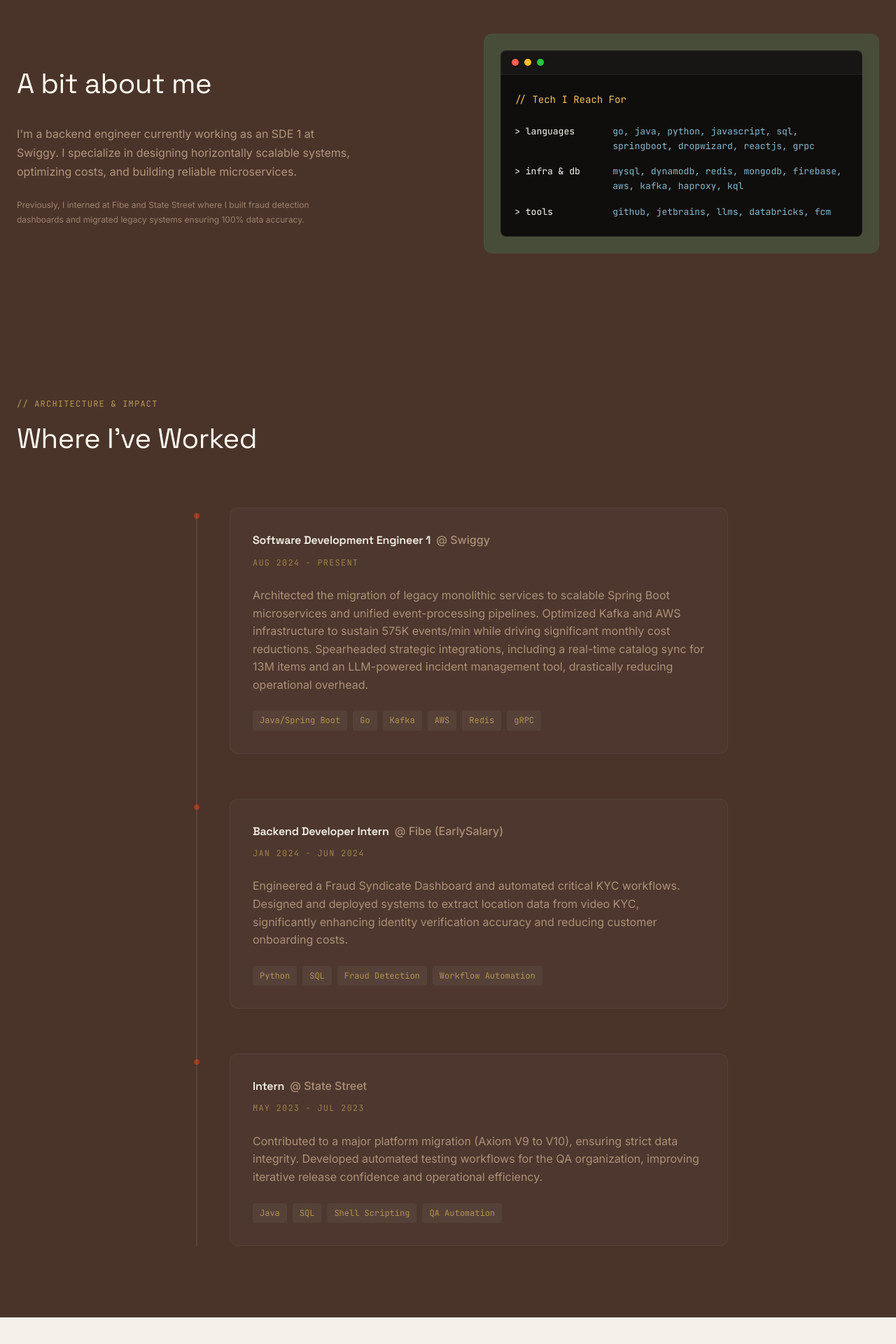
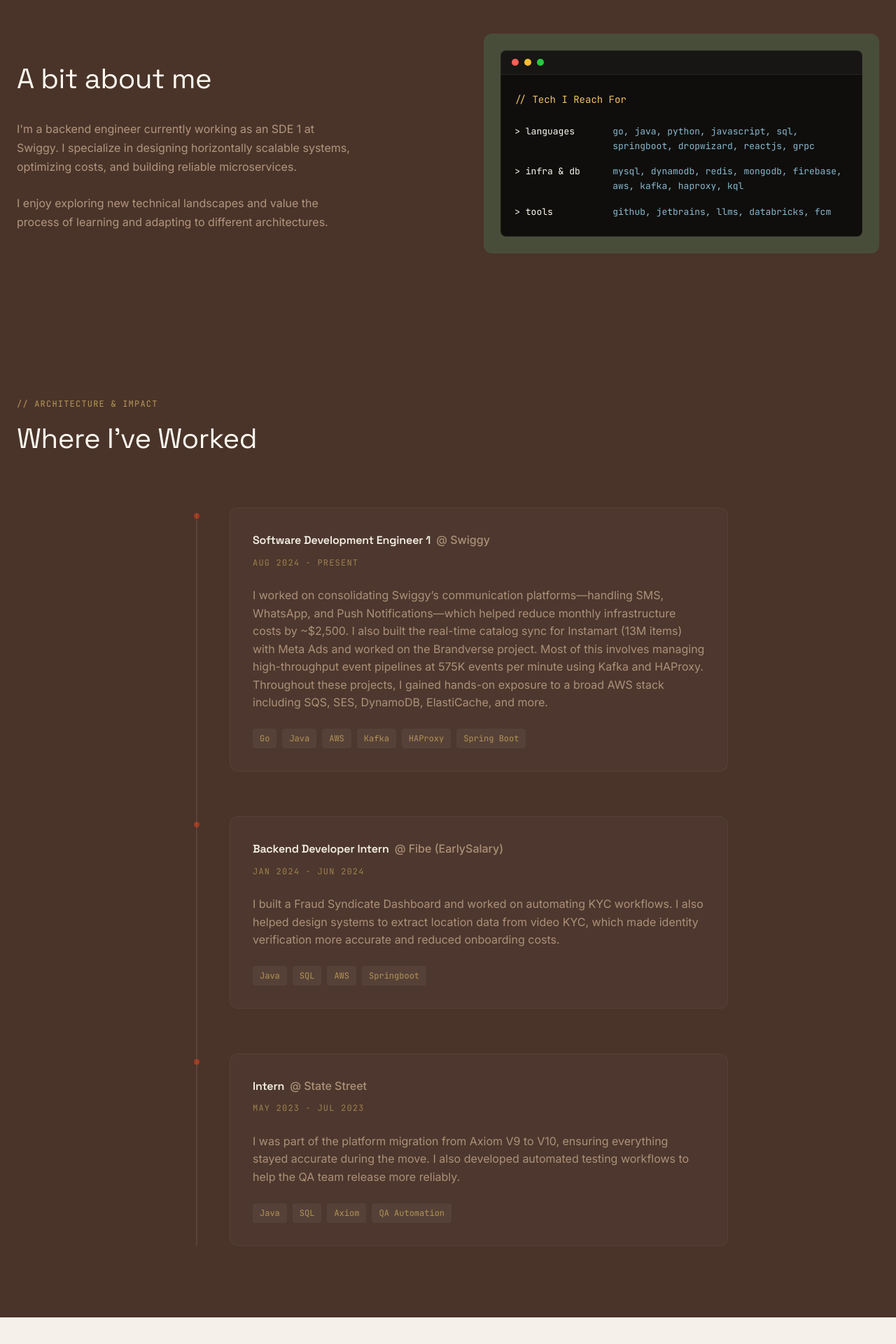
Before and after one commit to actualpranav/actualpranav, a Vue app: page / in a window 1280 px wide. Shown: the part 854-2774 px from the top of the page at 70% size. Built offline with nearby package versions, Linux system fonts and the light colour scheme.

Commit message:
update content

```diff
--- a/src/components/AboutStackSection.vue
+++ b/src/components/AboutStackSection.vue
@@ -14,7 +14,7 @@
             I'm a backend engineer currently working as an SDE 1 at Swiggy. I specialize in designing horizontally scalable systems, optimizing costs, and building reliable microservices.
           </p>
           <p>
-            Previously, I interned at Fibe and State Street where I built fraud detection dashboards and migrated legacy systems ensuring 100% data accuracy.
+            I enjoy exploring new technical landscapes and value the process of learning and adapting to different architectures.
           </p>
         </div>
       </div>
@@ -90,8 +90,6 @@
 
 .about-body p:last-child {
   margin-bottom: 0;
-  font-size: var(--text-small);
-  opacity: 0.8;
 }
 
 /* Stack Column (Terminal) */
--- a/src/components/ContactSection.vue
+++ b/src/components/ContactSection.vue
@@ -1,5 +1,21 @@
 <script setup lang="ts">
+import { ref } from 'vue'
+
 const currentYear = new Date().getFullYear();
+const email = 'pranavpjadhav154@gmail.com';
+const isCopied = ref(false);
+
+const copyEmail = async () => {
+  try {
+    await navigator.clipboard.writeText(email);
+    isCopied.value = true;
+    setTimeout(() => {
+      isCopied.value = false;
+    }, 2000);
+  } catch (err) {
+    console.error('Failed to copy: ', err);
+  }
+};
 </script>
 
 <template>
@@ -13,16 +29,40 @@
         Open to full-time roles, contracts, and interesting problems.
       </p>
 
-      <a href="mailto:pranavpjadhav154@gmail.com" class="email-link">
-        pranavpjadhav154@gmail.com
-      </a>
+      <div class="email-wrapper">
+        <a :href="`mailto:${email}`" class="email-link">
+          {{ email }}
+        </a>
+        <button class="copy-btn" @click="copyEmail" :aria-label="isCopied ? 'Copied' : 'Copy email'">
+          <svg v-if="!isCopied" xmlns="http://www.w3.org/2000/svg" width="16" height="16" viewBox="0 0 24 24" fill="none" stroke="currentColor" stroke-width="2" stroke-linecap="round" stroke-linejoin="round">
+            <rect x="9" y="9" width="13" height="13" rx="2" ry="2"></rect>
+            <path d="M5 15H4a2 2 0 0 1-2-2V4a2 2 0 0 1 2-2h9a2 2 0 0 1 2 2v1"></path>
+          </svg>
+          <svg v-else xmlns="http://www.w3.org/2000/svg" width="16" height="16" viewBox="0 0 24 24" fill="none" stroke="currentColor" stroke-width="2" stroke-linecap="round" stroke-linejoin="round" class="check-icon">
+            <polyline points="20 6 9 17 4 12"></polyline>
+          </svg>
+          <span class="copy-tooltip" v-if="isCopied">Copied!</span>
+        </button>
+      </div>
 
       <div class="social-links">
         <a href="https://www.linkedin.com/in/actualpranav/" target="_blank" rel="noopener noreferrer" class="social-icon" aria-label="LinkedIn">
-          <svg xmlns="http://www.w3.org/2000/svg" width="24" height="24" viewBox="0 0 24 24" fill="none" stroke="currentColor" stroke-width="2" stroke-linecap="round" stroke-linejoin="round">
+          <svg xmlns="http://www.w3.org/2000/svg" width="22" height="22" viewBox="0 0 24 24" fill="none" stroke="currentColor" stroke-width="2" stroke-linecap="round" stroke-linejoin="round">
             <path d="M16 8a6 6 0 0 1 6 6v7h-4v-7a2 2 0 0 0-2-2 2 2 0 0 0-2 2v7h-4v-7a6 6 0 0 1 6-6z"></path>
             <rect x="2" y="9" width="4" height="12"></rect>
             <circle cx="4" cy="4" r="2"></circle>
+          </svg>
+        </a>
+        <a href="https://github.com/actualpranav" target="_blank" rel="noopener noreferrer" class="social-icon" aria-label="GitHub">
+          <svg xmlns="http://www.w3.org/2000/svg" width="22" height="22" viewBox="0 0 24 24" fill="none" stroke="currentColor" stroke-width="2" stroke-linecap="round" stroke-linejoin="round">
+            <path d="M9 19c-5 1.5-5-2.5-7-3m14 6v-3.87a3.37 3.37 0 0 0-.94-2.61c3.14-.35 6.44-1.54 6.44-7A5.44 5.44 0 0 0 20 4.77 5.07 5.07 0 0 0 19.91 1S18.73.65 16 2.48a13.38 13.38 0 0 0-7 0C6.27.65 5.09 1 5.09 1A5.07 5.07 0 0 0 5 4.77a5.44 5.44 0 0 0-1.5 3.78c0 5.42 3.3 6.61 6.44 7A3.37 3.37 0 0 0 9 18.13V22"></path>
+          </svg>
+        </a>
+        <a href="https://www.instagram.com/actualpranav/" target="_blank" rel="noopener noreferrer" class="social-icon" aria-label="Instagram">
+          <svg xmlns="http://www.w3.org/2000/svg" width="22" height="22" viewBox="0 0 24 24" fill="none" stroke="currentColor" stroke-width="2" stroke-linecap="round" stroke-linejoin="round">
+            <rect x="2" y="2" width="20" height="20" rx="5" ry="5"></rect>
+            <path d="M16 11.37A4 4 0 1 1 12.63 8 4 4 0 0 1 16 11.37z"></path>
+            <line x1="17.5" y1="6.5" x2="17.51" y2="6.5"></line>
           </svg>
         </a>
       </div>
@@ -52,7 +92,7 @@
   align-items: center;
   text-align: center;
   max-width: 640px;
-  padding-bottom: var(--spacing-xxl);
+  padding-bottom: var(--spacing-lg);
 }
 
 .contact-label {
@@ -73,6 +113,13 @@
   margin-bottom: var(--spacing-xl);
 }
 
+.email-wrapper {
+  display: flex;
+  align-items: center;
+  gap: 12px;
+  margin-bottom: var(--spacing-xl);
+}
+
 .email-link {
   color: var(--color-nuage-de-lait);
   font-family: var(--font-heading);
@@ -80,8 +127,55 @@
   font-weight: 700;
   position: relative;
   display: inline-block;
-  margin-bottom: var(--spacing-xl);
   padding-bottom: 4px;
+}
+
+.copy-btn {
+  background: rgba(255, 255, 255, 0.05);
+  border: 1px solid rgba(215, 201, 184, 0.2);
+  color: var(--color-camel);
+  cursor: pointer;
+  padding: 8px;
+  border-radius: 8px;
+  display: flex;
+  align-items: center;
+  justify-content: center;
+  position: relative;
+  transition: all 0.2s ease;
+  margin-top: -4px;
+}
+
+.copy-btn:hover {
+  background: rgba(255, 255, 255, 0.1);
+  color: var(--color-nuage-de-lait);
+  border-color: var(--color-camel);
+}
+
+.check-icon {
+  color: #27c93f;
+  animation: pop 0.3s ease-out;
+}
+
+.copy-tooltip {
+  position: absolute;
+  top: -30px;
+  left: 50%;
+  transform: translateX(-50%);
+  background: var(--color-espresso);
+  color: var(--color-nuage-de-lait);
+  font-family: var(--font-mono);
+  font-size: 10px;
+  padding: 4px 8px;
+  border-radius: 4px;
+  border: 1px solid var(--color-camel);
+  white-space: nowrap;
+  pointer-events: none;
+}
+
+@keyframes pop {
+  0% { transform: scale(0.5); }
+  50% { transform: scale(1.2); }
+  100% { transform: scale(1); }
 }
 
 .email-link::after {
@@ -109,7 +203,7 @@
 .social-links {
   display: flex;
   gap: var(--spacing-md);
-  margin-bottom: var(--spacing-xl);
+  margin-bottom: var(--spacing-lg);
 }
 
 .social-icon {
--- a/src/components/ExperienceSection.vue
+++ b/src/components/ExperienceSection.vue
@@ -6,24 +6,24 @@
     role: 'Software Development Engineer 1',
     company: 'Swiggy',
     period: 'Aug 2024 - Present',
-    description: 'Architected the migration of legacy monolithic services to scalable Spring Boot microservices and unified event-processing pipelines. Optimized Kafka and AWS infrastructure to sustain 575K events/min while driving significant monthly cost reductions. Spearheaded strategic integrations, including a real-time catalog sync for 13M items and an LLM-powered incident management tool, drastically reducing operational overhead.',
-    tech: ['Java/Spring Boot', 'Go', 'Kafka', 'AWS', 'Redis', 'gRPC']
+    description: 'I worked on consolidating Swiggy’s communication platforms—handling SMS, WhatsApp, and Push Notifications—which helped reduce monthly infrastructure costs by ~$2,500. I also built the real-time catalog sync for Instamart (13M items) with Meta Ads and worked on the Brandverse project. Most of this involves managing high-throughput event pipelines at 575K events per minute using Kafka and HAProxy. Throughout these projects, I gained hands-on exposure to a broad AWS stack including SQS, SES, DynamoDB, ElastiCache, and more.',
+    tech: ['Go', 'Java', 'AWS', 'Kafka', 'HAProxy', 'Spring Boot']
   },
   {
     id: 2,
     role: 'Backend Developer Intern',
     company: 'Fibe (EarlySalary)',
     period: 'Jan 2024 - Jun 2024',
-    description: 'Engineered a Fraud Syndicate Dashboard and automated critical KYC workflows. Designed and deployed systems to extract location data from video KYC, significantly enhancing identity verification accuracy and reducing customer onboarding costs.',
-    tech: ['Python', 'SQL', 'Fraud Detection', 'Workflow Automation']
+    description: 'I built a Fraud Syndicate Dashboard and worked on automating KYC workflows. I also helped design systems to extract location data from video KYC, which made identity verification more accurate and reduced onboarding costs.',
+    tech: ['Java', 'SQL', 'AWS', 'Springboot']
   },
   {
     id: 3,
     role: 'Intern',
     company: 'State Street',
     period: 'May 2023 - Jul 2023',
-    description: 'Contributed to a major platform migration (Axiom V9 to V10), ensuring strict data integrity. Developed automated testing workflows for the QA organization, improving iterative release confidence and operational efficiency.',
-    tech: ['Java', 'SQL', 'Shell Scripting', 'QA Automation']
+    description: 'I was part of the platform migration from Axiom V9 to V10, ensuring everything stayed accurate during the move. I also developed automated testing workflows to help the QA team release more reliably.',
+    tech: ['Java', 'SQL', 'Axiom', 'QA Automation']
   }
 ]
 </script>
--- a/src/components/HeroSection.vue
+++ b/src/components/HeroSection.vue
@@ -10,7 +10,7 @@
 
     <div class="container hero-content">
       <div class="label-wrapper">
-        <span class="mono-label hero-label">SDE 1</span>
+        <span class="mono-label hero-label">Software Developer</span>
       </div>
 
       <h1 class="hero-name">Pranav Jadhav.</h1>
@@ -20,7 +20,7 @@
       </p>
 
       <div class="hero-actions">
-        <a href="#work" class="btn btn-primary">See my work &rarr;</a>
+        <a href="#working" class="btn btn-primary">See my work &rarr;</a>
         <a href="#contact" class="btn btn-ghost">Get in touch</a>
       </div>
     </div>
--- a/src/components/ProjectsSection.vue
+++ b/src/components/ProjectsSection.vue
@@ -5,9 +5,9 @@
   {
     id: 1,
     title: 'Amazon Clone',
-    description: 'Full-stack clone with shopping cart functionality, secure Stripe payment integration, and a real-time responsive database.',
-    tags: ['reactjs', 'firebase'],
-    githubUrl: 'https://challenge-629de.web.app/',
+    description: 'Full-stack e-commerce replica with Stripe payments, real-time Firestore synchronization, and Firebase serverless logic.',
+    tags: ['reactjs', 'node.js', 'firebase', 'stripe'],
+    githubUrl: 'https://github.com/actualpranav/amazon-clone',
     liveUrl: 'https://challenge-629de.web.app/',
   },
   {
@@ -15,6 +15,20 @@
     title: 'Tic-Tac-Toe Engine',
     description: 'Core Java customizable game supporting 26x26 boards and bots using MVC architecture, SOLID principles, and OOP concepts.',
     tags: ['java', 'oop', 'mvc'],
+  },
+  {
+    id: 3,
+    title: 'PraNow',
+    description: 'An interactive personal platform featuring a custom UI engine and dynamic state management',
+    tags: ['vuejs', 'vite', 'frontend'],
+    liveUrl: 'https://pranow.vercel.app/',
+  },
+  {
+    id: 4,
+    title: 'ClipKboard',
+    description: 'A cloud-synced clipboard tool for effortless text sharing across devices, powered by real-time database lookups based on usernames.',
+    tags: ['reactjs', 'firebase', 'firestore'],
+    liveUrl: 'https://clipkboard.web.app/',
   }
 ]
 </script>
```
